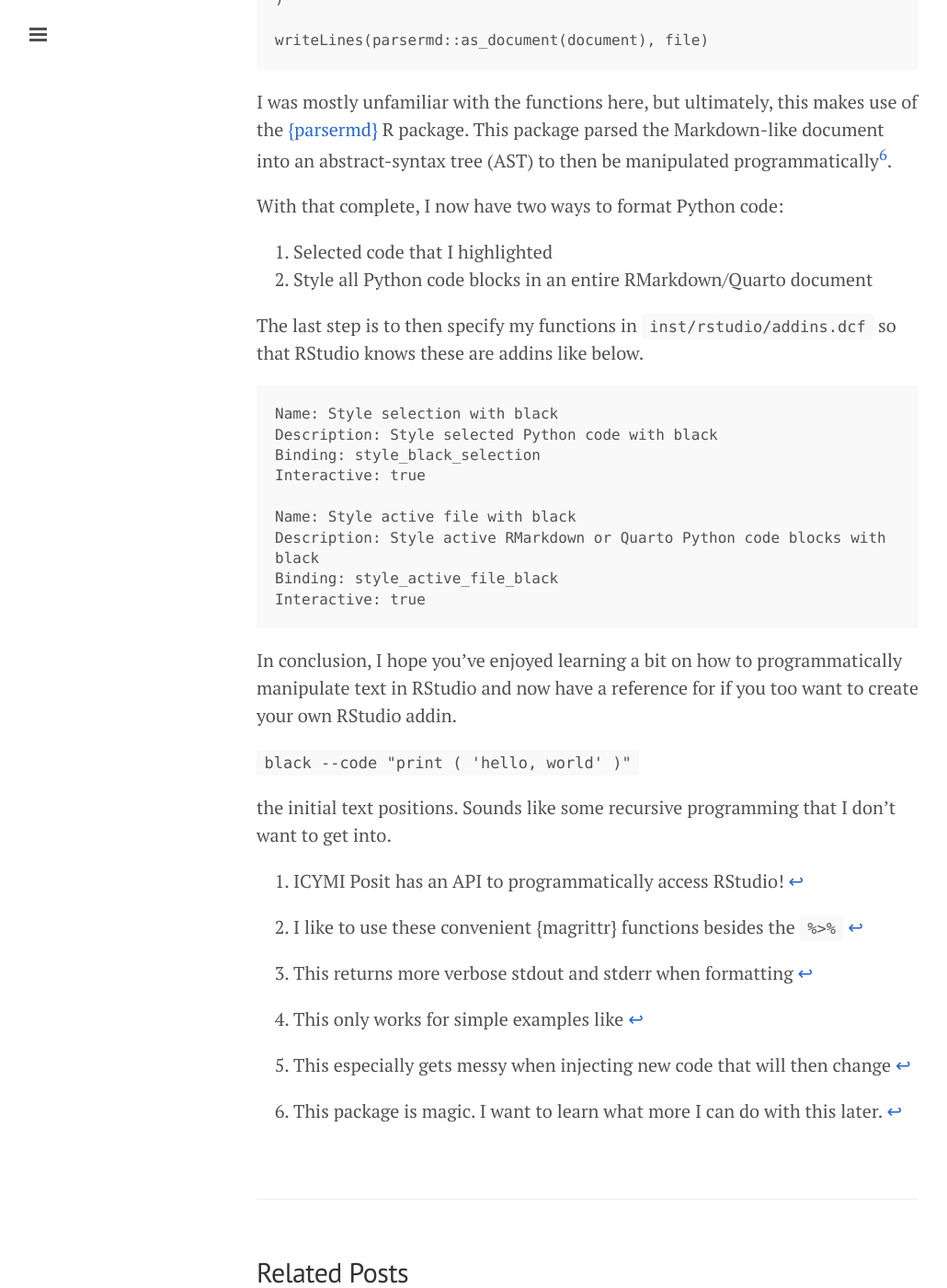
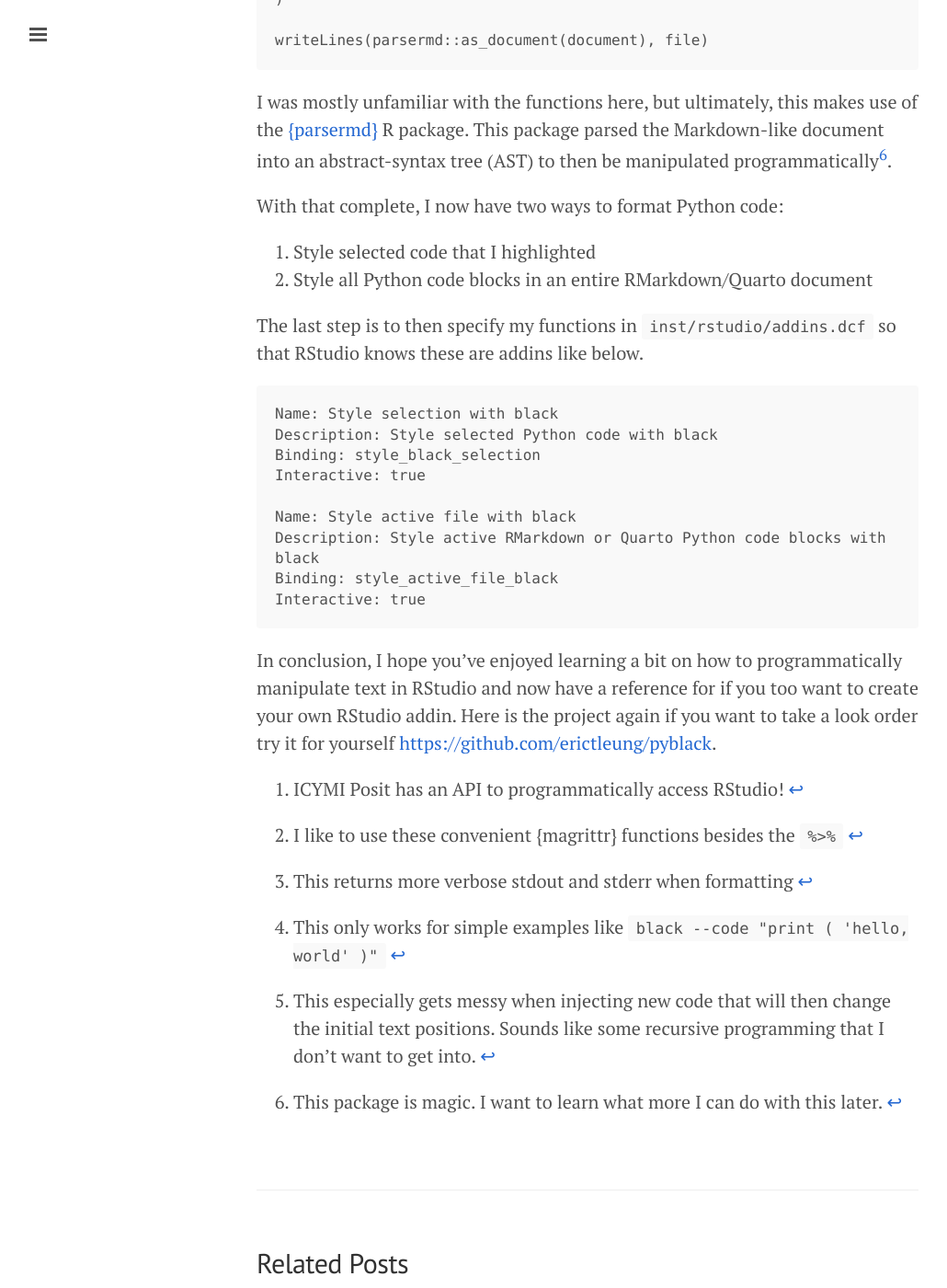
Before and after one commit to erictleung/erictleung.github.io, a Jekyll site: the page built from _posts/2023-06-06-pyblack-rstudio-addin.md, in a window 1280 px wide and 1400 px high, scrolled down 3423 px. Shown: the whole window at 92% size, without its empty margins (1-1031 px from the left). Built offline with Jekyll 4.4.1, drawn with Linux system fonts in a browser that asks for light colours; nearby versions of some CDN libraries; some of the changed text lies outside the part shown.

Commit message:
Minor fixes to pyblack post

````diff
--- a/_posts/2023-06-06-pyblack-rstudio-addin.md
+++ b/_posts/2023-06-06-pyblack-rstudio-addin.md
@@ -25,7 +25,7 @@
 [AlignAssign](https://github.com/seasmith/AlignAssign). This addin aligns
 assignment operators within a highlighted area.
 
-Regardless, I have one and/or two places to draw code from that do what I want.
+Regardless, I have up to two places to draw code from that do what I want.
 Namely, I want some code to help take code from some highlighted area and then
 change it.
 
@@ -39,7 +39,7 @@
 ```
 
 This returns a nested list with, among other things, the selected text from an
-editor. Progress.
+editor. This is progress.
 
 After some exploration, I found that I could get the correct text using
 this[^2]:
@@ -151,7 +151,7 @@
 
 With that complete, I now have two ways to format Python code:
 
-1. Selected code that I highlighted
+1. Style selected code that I highlighted
 2. Style all Python code blocks in an entire RMarkdown/Quarto document
 
 The last step is to then specify my functions in `inst/rstudio/addins.dcf` so
@@ -171,7 +171,9 @@
 
 In conclusion, I hope you've enjoyed learning a bit on how to programmatically
 manipulate text in RStudio and now have a reference for if you too want to create
-your own RStudio addin.
+your own RStudio addin. Here is the project again if you want to take a look order
+try it for yourself
+[https://github.com/erictleung/pyblack](https://github.com/erictleung/pyblack).
 
 [^1]: ICYMI Posit has an API to programmatically access RStudio!
 
@@ -180,10 +182,10 @@
 [^3]: This returns more verbose stdout and stderr when formatting
 
 [^4]: This only works for simple examples like
-  `black --code "print ( 'hello, world' )"`
+    `black --code "print ( 'hello, world' )"`
 
 [^5]: This especially gets messy when injecting new code that will then change
-  the initial text positions. Sounds like some recursive programming that I don't
-  want to get into.
+    the initial text positions. Sounds like some recursive programming that I don't
+    want to get into.
 
 [^6]: This package is magic. I want to learn what more I can do with this later.
````
Also changed, not shown: other parts of _posts/2023-06-06-pyblack-rstudio-addin.md (+2 -2 lines).
